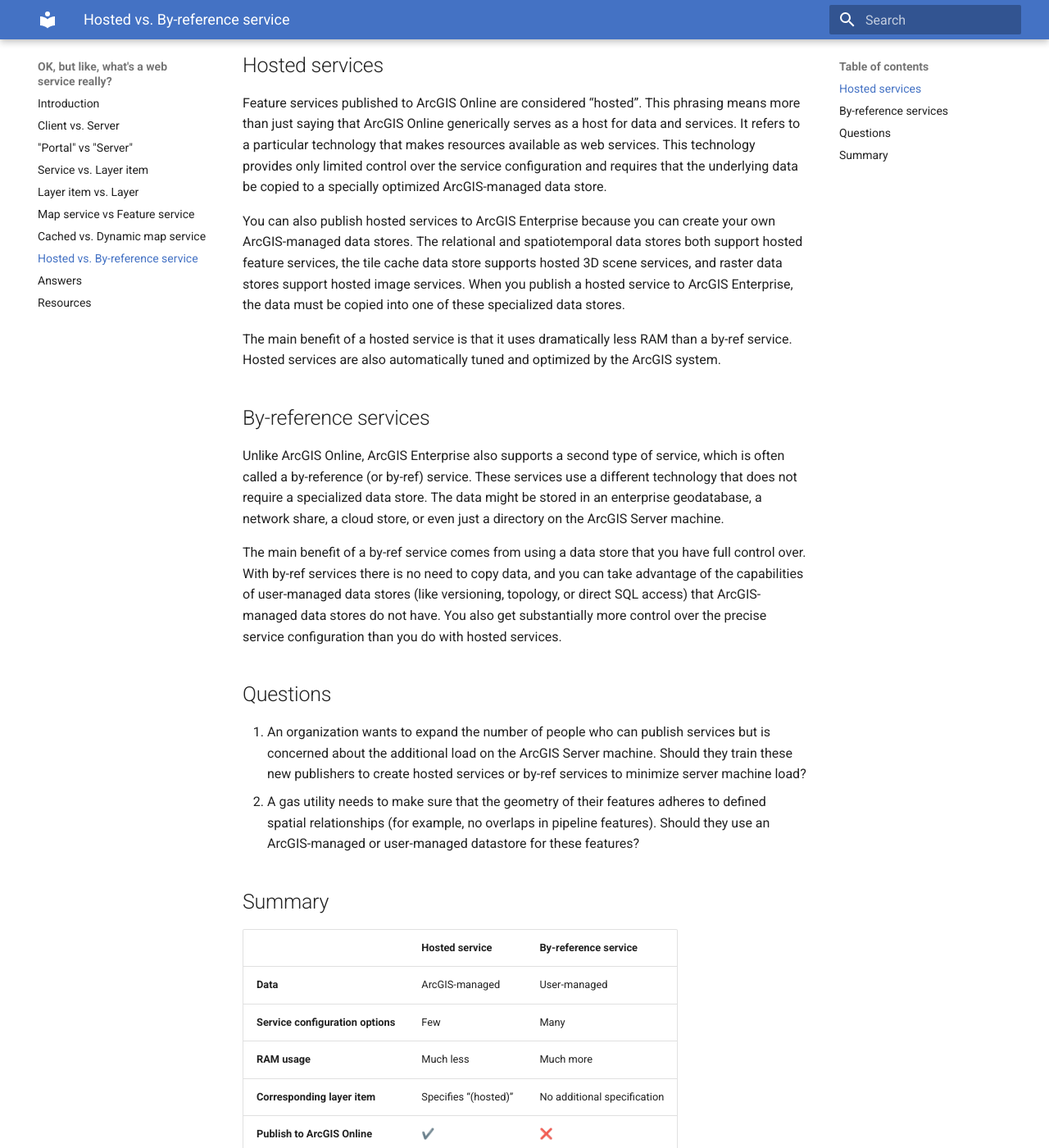
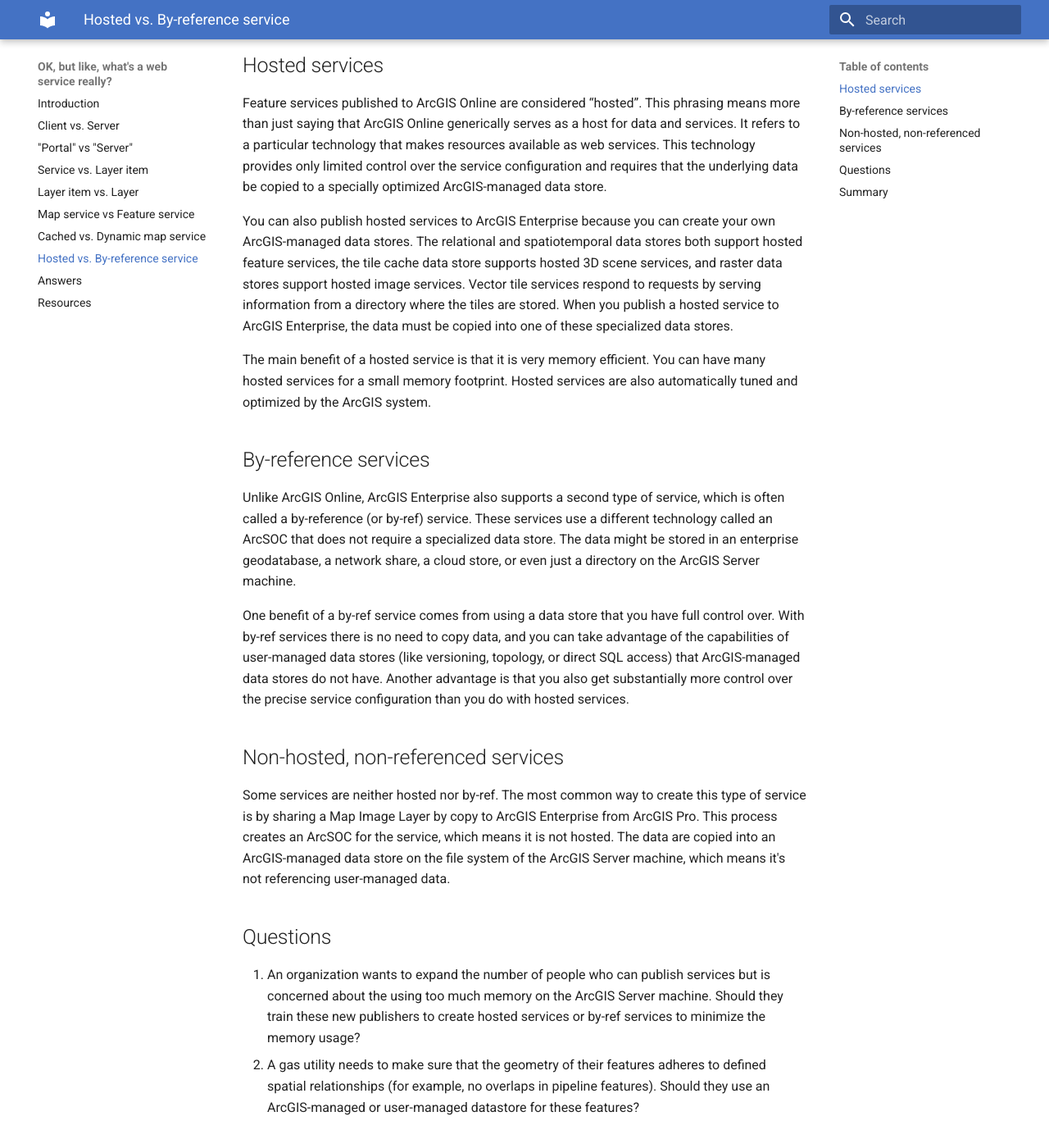
Before and after one commit to travisormsby/web-service, an MkDocs documentation site: the page built from docs/hosted-vs-by-reference.md, in a window 1280 px wide and 1400 px high, scrolled down 209 px. Shown: the whole window at 82% size. Built offline with MkDocs 1.6.1 and Material for MkDocs 9.7.7, drawn with Linux system fonts in a browser that asks for light colours.

```diff
--- a/docs/hosted-vs-by-reference.md
+++ b/docs/hosted-vs-by-reference.md
@@ -3,17 +3,20 @@ For map and feature services, there are two different technologies that enable t
 ## Hosted services
 Feature services published to ArcGIS Online are considered “hosted”. This phrasing means more than just saying that ArcGIS Online generically serves as a host for data and services. It refers to a particular technology that makes resources available as web services. This technology provides only limited control over the service configuration and requires that the underlying data be copied to a specially optimized ArcGIS-managed data store.
 
-You can also publish hosted services to ArcGIS Enterprise because you can create your own ArcGIS-managed data stores. The relational and spatiotemporal data stores both support hosted feature services, the tile cache data store supports hosted 3D scene services, and raster data stores support hosted image services. When you publish a hosted service to ArcGIS Enterprise, the data must be copied into one of these specialized data stores.
+You can also publish hosted services to ArcGIS Enterprise because you can create your own ArcGIS-managed data stores. The relational and spatiotemporal data stores both support hosted feature services, the tile cache data store supports hosted 3D scene services, and raster data stores support hosted image services. Vector tile services respond to requests by serving information from a directory where the tiles are stored. When you publish a hosted service to ArcGIS Enterprise, the data must be copied into one of these specialized data stores.
 
-The main benefit of a hosted service is that it uses dramatically less RAM than a by-ref service. Hosted services are also automatically tuned and optimized by the ArcGIS system.
+The main benefit of a hosted service is that it is very memory efficient. You can have many hosted services for a small memory footprint. Hosted services are also automatically tuned and optimized by the ArcGIS system.
 
 ## By-reference services
-Unlike ArcGIS Online, ArcGIS Enterprise also supports a second type of service, which is often called a by-reference (or by-ref) service. These services use a different technology that does not require a specialized data store. The data might be stored in an enterprise geodatabase, a network share, a cloud store, or even just a directory on the ArcGIS Server machine.
+Unlike ArcGIS Online, ArcGIS Enterprise also supports a second type of service, which is often called a by-reference (or by-ref) service. These services use a different technology called an ArcSOC that does not require a specialized data store. The data might be stored in an enterprise geodatabase, a network share, a cloud store, or even just a directory on the ArcGIS Server machine.
 
-The main benefit of a by-ref service comes from using a data store that you have full control over. With by-ref services there is no need to copy data, and you can take advantage of the capabilities of user-managed data stores (like versioning, topology, or direct SQL access) that ArcGIS-managed data stores do not have. You also get substantially more control over the precise service configuration than you do with hosted services.
+One benefit of a by-ref service comes from using a data store that you have full control over. With by-ref services there is no need to copy data, and you can take advantage of the capabilities of user-managed data stores (like versioning, topology, or direct SQL access) that ArcGIS-managed data stores do not have. Another advantage is that you also get substantially more control over the precise service configuration than you do with hosted services.
+
+## Non-hosted, non-referenced services
+Some services are neither hosted nor by-ref. The most common way to create this type of service is by sharing a Map Image Layer by copy to ArcGIS Enterprise from ArcGIS Pro. This process creates an ArcSOC for the service, which means it is not hosted. The data are copied into an ArcGIS-managed data store on the file system of the ArcGIS Server machine, which means it's not referencing user-managed data.
 
 ## Questions
-0. An organization wants to expand the number of people who can publish services but is concerned about the additional load on the ArcGIS Server machine. Should they train these new publishers to create hosted services or by-ref services to minimize server machine load?
+0. An organization wants to expand the number of people who can publish services but is concerned about the using too much memory on the ArcGIS Server machine. Should they train these new publishers to create hosted services or by-ref services to minimize the memory usage?
 0. A gas utility needs to make sure that the geometry of their features adheres to defined spatial relationships (for example, no overlaps in pipeline features). Should they use an ArcGIS-managed or user-managed datastore for these features?
 
 ## Summary
```
Also changed, not shown: docs/cached-vs-dynamic.md (+1 -1 lines), docs/map-service-vs-feature-service.md (+10 -10 lines), docs/portal-vs-server.md (+2 -2 lines).
